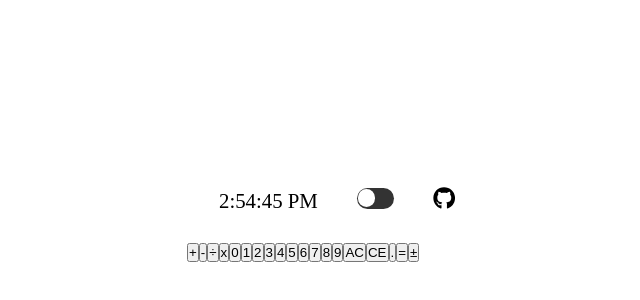
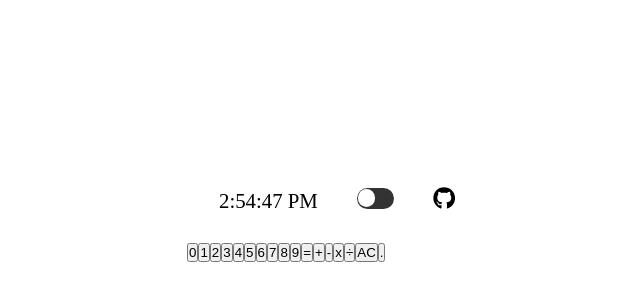
Before and after one commit to m-dennisgocong/my-calculator, a React (Vite) app: page / in a window 1280 px wide. Shown: the part 192-492 px from the top of the page, without its empty margins (303-943 px from the left). Built offline with nearby package versions, Linux system fonts and the light colour scheme.

Commit message:
refactor: buttons depend on one array from data
Use one array from data instead of 3 different array

BREAKING CHANGE
Before this data contains 3 array( numbers, operators and otherFunction

close #1, close #2, close #3, close #4, close #5

```diff
--- a/src/components/Calculator/Buttons.jsx
+++ b/src/components/Calculator/Buttons.jsx
@@ -1,23 +1,9 @@
-import { numbers, operators, otherFunction } from "../data/data";
+import { buttons } from "../data/data";
 
 const Buttons = () => {
-
-    const operator = operators.map((operator, index) =>
-        <button key={index} value={operator.operator} className={operator.name} onClick={()=> console.log(operator.name)}>{operator.operator}</button>
-    );
-    const num = numbers.map((num, index) =>
-        <button key={index} value={num.number} className={num.name} onClick={()=> console.log(num.name)}>{num.number}</button>
-    );
-
-    const otherCalculatorFunction = otherFunction.map((func, index) =>
-    <button key={index} value={func.symbol} className={func.name} onClick={()=> console.log(func.name)}>{func.symbol}</button>
-    );
-
     return(
         <>
-            {operator}
-            {num}
-            {otherCalculatorFunction}
+        {buttons.map((buttons, index) => <button key={index} id={buttons.name} value={buttons.symbol} onClick={()=> console.log(buttons.name)}>{buttons.symbol}</button>)}
         </>
     );
 }
--- a/src/components/data/data.js
+++ b/src/components/data/data.js
@@ -1,84 +1,87 @@
-export const numbers = [
+export const buttons = [
     {
-        "number" : 0,
-        "name" : "zero",
+        'type' : 'number',
+        'name' : 'zero',
+        'symbol' : 0,
     },
     {
-        "number" : 1,
-        "name" : "one",
+        'type' : 'number',
+        'name' : 'one',
+        'symbol' : 1,
     },
     {
-        "number" : 2,
-        "name" : "two",
+        'type' : 'number',
+        'name' : 'two',
+        'symbol' : 2,
     },
     {
-        "number" : 3,
-        "name" : "three",
+        'type' : 'number',
+        'name' : 'three',
+        'symbol' : 3,
     },
     {
-        "number" : 4,
-        "name" : "four",
+        'type' : 'number',
+        'name' : 'four',
+        'symbol' : 4,
     },
     {
-        "number" : 5,
-        "name" : "five",
+        'type' : 'number',
+        'name' : 'five',
+        'symbol' : 5,
     },
     {
-        "number" : 6,
-        "name" : "six",
+        'type' : 'number',
+        'name' : 'six',
+        'symbol' : 6,
     },
     {
-        "number" : 7,
-        "name" : "seven",
+        'type' : 'number',
+        'name' : 'seven',
+        'symbol' : 7,
     },
     {
-        "number" : 8,
-        "name" : "eight",
+        'type' : 'number',
+        'name' : 'eight',
+        'symbol' : 8,
     },
     {
-        "number" : 9,
-        "name" : "nine",
-    }
-];
-
-export const operators = [
-    {
-        "operator" : '+',
-        "name" : "add"
+        'type' : 'number',
+        'name' : 'nine',
+        'symbol' : 9,
     },
     {
-        "operator" : "-",
-        "name" : "subtract"
+        'type' : 'equation',
+        'name' : 'equals',
+        'symbol' : '=',
     },
     {
-        "operator" : '÷',
-        "name" : "divide"
+        'type' : 'operator',
+        'name' : 'add',
+        'symbol' : '+',
     },
     {
-        "operator" : 'x',
-        "name" : "multiply"
-    }
-];
-
-export const otherFunction = [
-    {
-        "symbol" : "AC",
-        "name" : "allClear"
+        'type' : 'operator',
+        'name' : 'subtract',
+        'symbol' : '-',
     },
     {
-        "symbol" : "CE",
-        "name" : "clearEntry"
+        'type' : 'operator',
+        'name' : 'multiply',
+        'symbol' : 'x',
     },
     {
-        "symbol" : ".",
-        "name" : "decimal"
+        'type' : 'operator',
+        'name' : 'divide',
+        'symbol' : '÷',
     },
     {
-        "symbol" : "=",
-        "name" : "equal"
+        'type' : 'remove',
+        'name' : 'clear',
+        'symbol' : 'AC',
     },
     {
-        "symbol" : "±",
-        "name" : "toggleSign"
-    }
-];
+        'type' : 'point',
+        'name' : 'decimal',
+        'symbol' : '.',
+    },
+]
```
